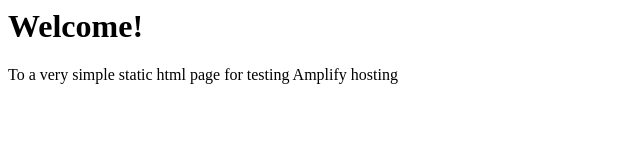
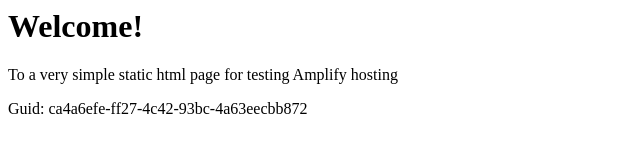
Before and after one commit to aws-aemilia-yul/Github-PR-Commit-Integration-Test-DoNotTouch-Gith-P5X5MO5I-v1-preprod-ca-central-1, a website: page src/index.html in a window 1280 px wide. Shown: the whole page, without its empty margins (0-640 px from the left). Drawn offline with Linux system fonts and the light colour scheme.

Commit message:
commit from integ tests

```diff
--- a/src/index.html
+++ b/src/index.html
@@ -1,3 +1,5 @@
+
+
 <html lang="en">
 
 <head>
@@ -10,6 +12,6 @@
 <body>
     <h1>Welcome!</h1>
     <p>To a very simple static html page for testing Amplify hosting</p>
-</body>
+    <p>Guid: ca4a6efe-ff27-4c42-93bc-4a63eecbb872</p></body>
 
 </html>
```
